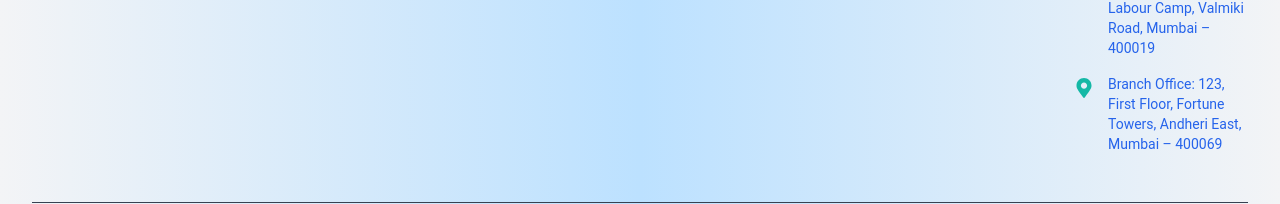
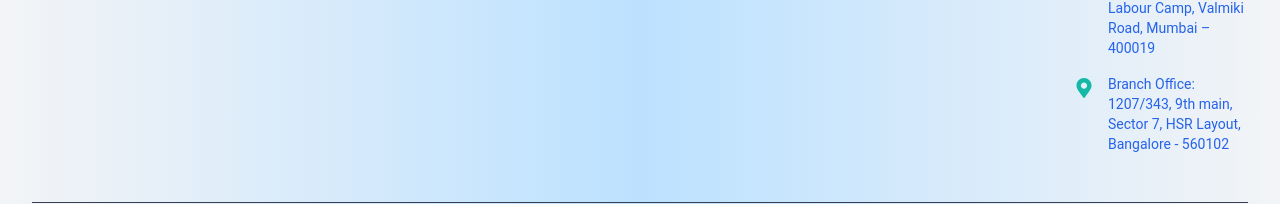
Before and after one commit to Sarvesh-24/FortuneWeb, a React (Create React App) app: page /accessform in a window 1280 px wide. Shown: the part 1158-1362 px from the top of the page. Built offline with nearby package versions, Linux system fonts and the light colour scheme.

Commit message:
footer.js changed

```diff
--- a/src/components/Footer.js
+++ b/src/components/Footer.js
@@ -251,7 +251,8 @@ const Footer = () => {
             <li className="flex items-start">
               <FaMapMarkerAlt className="text-teal-500 text-xl min-w-[24px] mr-3 mt-1" />
               <span className="text-blue-600 dark:text-blue-400">
-                Branch Office: 123, First Floor, Fortune Towers, Andheri East, Mumbai – 400069
+                Branch Office: 1207/343, 9th main,
+                Sector 7, HSR Layout, Bangalore - 560102
               </span>
             </li>
           </ul>
```
